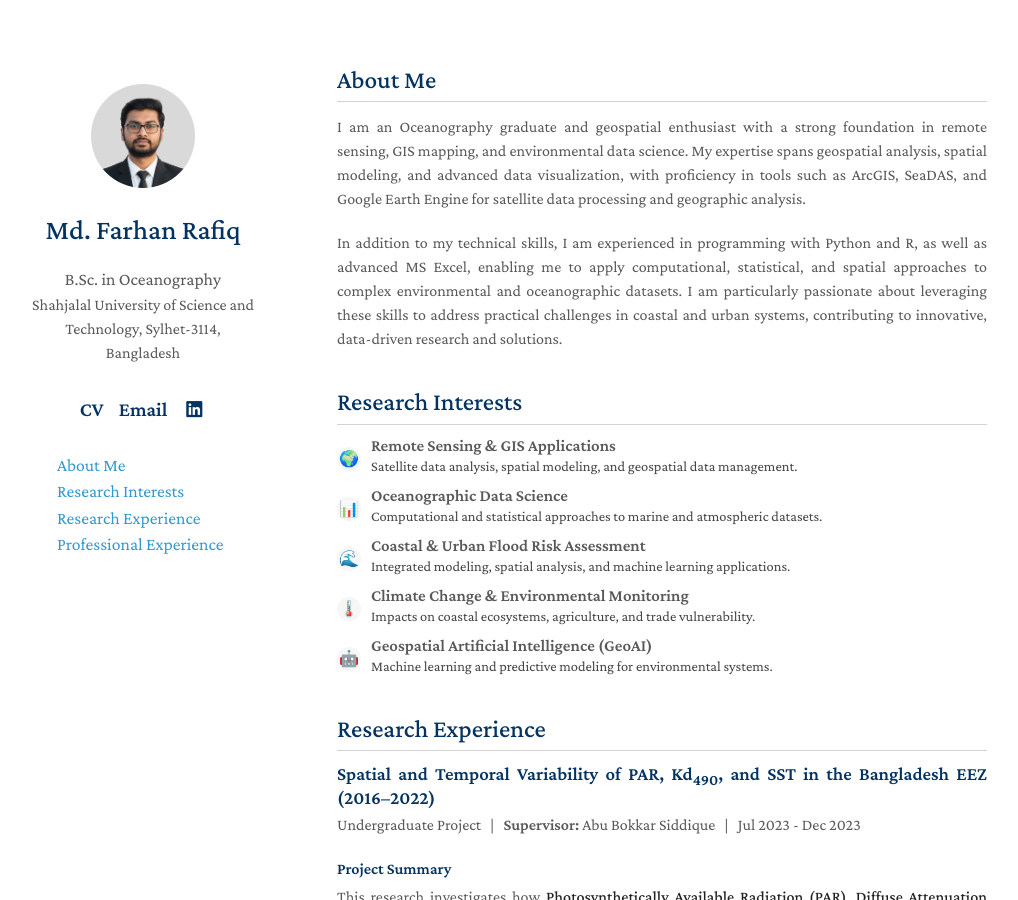
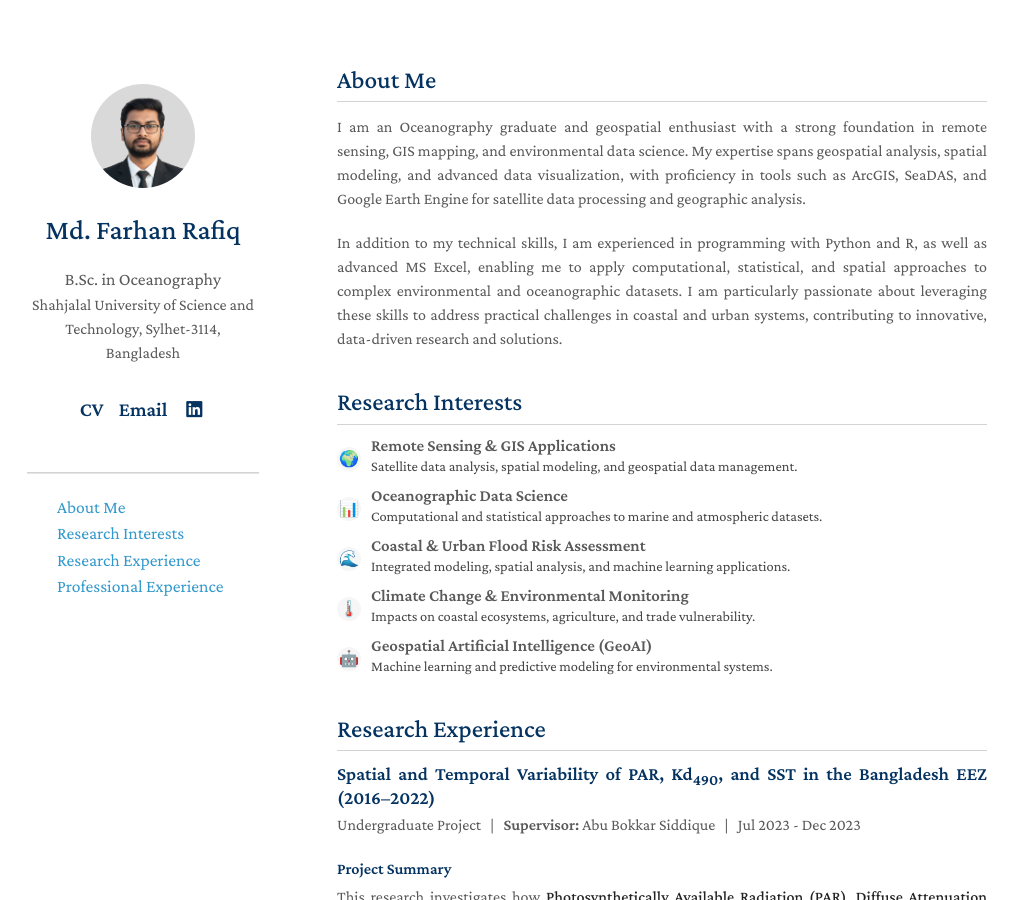
Before and after one commit to farhan-rafiq/farhan-rafiq.github.io, a Jekyll site: the page built from index.md, in a window 1280 px wide and 900 px high. Shown: the whole window, without its empty margins (133-1151 px from the left). Built offline with Jekyll 4.4.1, drawn with Linux system fonts in a browser that asks for light colours; a style sheet for code colours, icons or effects is not loaded.

Commit message:
gray line

```diff
--- a/_layouts/homepage.html
+++ b/_layouts/homepage.html
@@ -100,9 +100,9 @@
         </div>
         <br>
 
+      <hr style="border: none; border-top: 1px solid #d3d3d3; margin: 20px 0;">
 
-
-      <div class="sidebar-nav" style="text-align: left; margin-left: 30px; font-size:1.1rem; color:#043361; line-height:1.5em; padding-top: 0;">
+      <div class="sidebar-nav" style="text-align: left; margin-left: 30px; font-size:1.1rem; color:#505050; line-height:1.5em; padding-top: 0;">
         <a href="#about-me">About Me</a><br>
         <a href="#research-interests">Research Interests</a><br>
         <a href="#research-experience">Research Experience</a><br>
```
